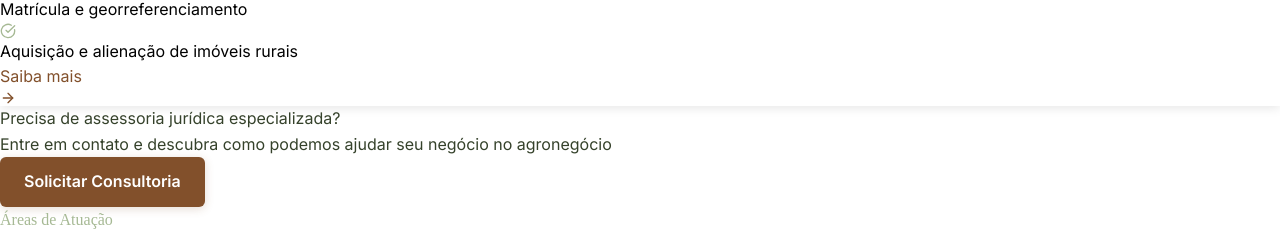
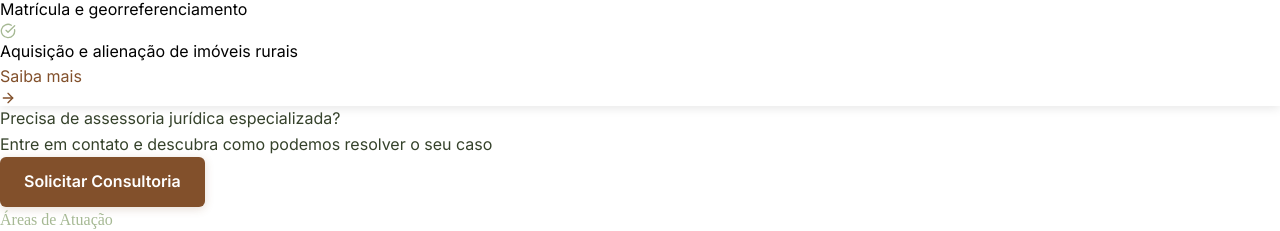
Before and after one commit to agrarcanjo/site-GM, a Next.js app: page / in a window 1280 px wide. Shown: the part 3214-3445 px from the top of the page. Built offline with nearby package versions, Linux system fonts and the light colour scheme; no server answers.

Commit message:
first commit

```diff
--- a/components/services.tsx
+++ b/components/services.tsx
@@ -183,7 +183,7 @@ const Services = () => {
                         Precisa de assessoria jurídica especializada?
                     </h3>
                     <p className="text-lg mb-6 opacity-90">
-                        Entre em contato e descubra como podemos ajudar seu negócio no agronegócio
+                        Entre em contato e descubra como podemos resolver o seu caso
                     </p>
                     <button
                         onClick={() => {
```
